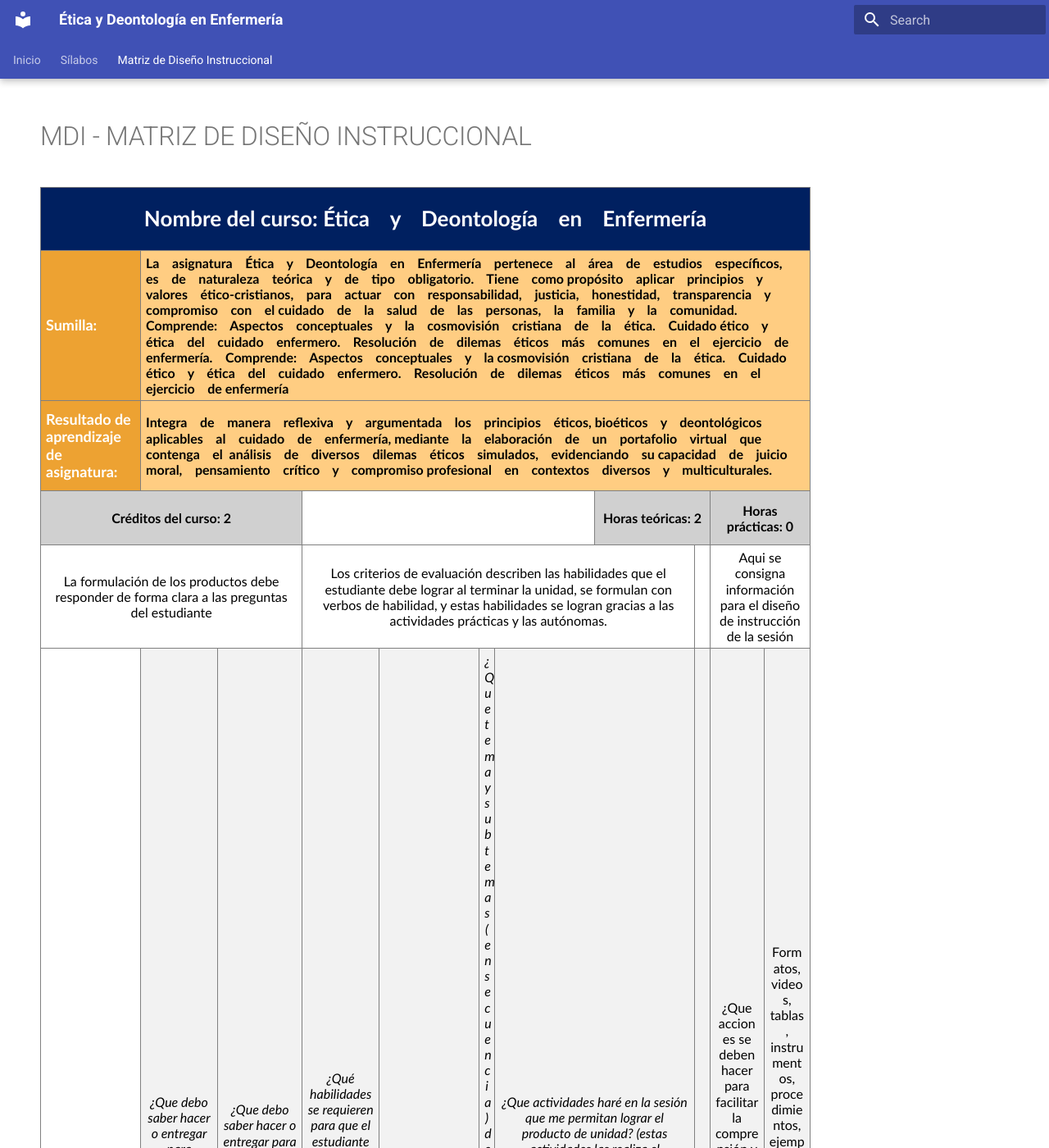
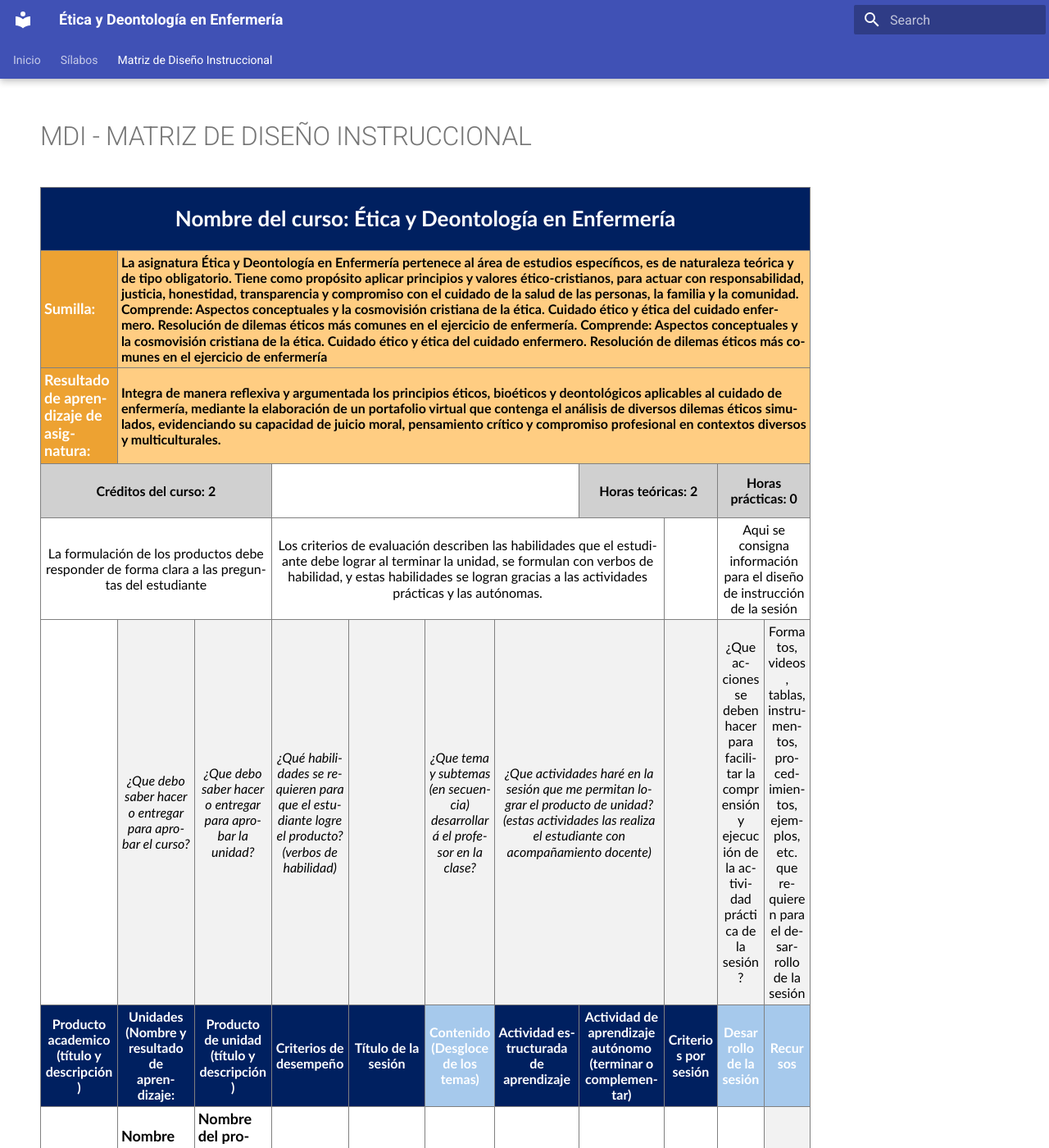
Before and after one commit to 262etica/262etica, an MkDocs documentation site: the page built from docs/mdi_matriz_diseno_instruccional.md, in a window 1280 px wide and 1400 px high. Shown: the whole window at 82% size. Built offline with MkDocs 1.6.1 and Material for MkDocs 9.7.7, drawn with Linux system fonts in a browser that asks for light colours.

Commit message:
first commit

```diff
--- a/docs/mdi_matriz_diseno_instruccional.md
+++ b/docs/mdi_matriz_diseno_instruccional.md
@@ -3,24 +3,27 @@
 <!-- Transcripcion estructural de la hoja MDI del archivo Excel original. -->
 
 <style>
+.md-sidebar--primary { display: none !important; }
+.md-content { margin-left: 0 !important; max-width: none !important; }
+.md-main__inner { max-width: none !important; }
 .mdi-wrap { overflow-x: visible; width: 100%; }
-.mdi-grid { border-collapse: collapse; table-layout: fixed; font-family: Calibri, Arial, sans-serif; font-size: 11px; width: 100%; min-width: 0; }
-.mdi-grid td { border: 1px solid #808080; padding: 5px 6px; white-space: pre-wrap; overflow-wrap: anywhere; line-height: 1.2; }
+.mdi-grid { border-collapse: collapse; table-layout: fixed; font-family: Calibri, Arial, sans-serif; font-size: 10px; width: 100%; min-width: 0; }
+.mdi-grid td { border: 1px solid #808080; padding: 4px; white-space: normal; overflow-wrap: break-word; word-break: normal; hyphens: auto; line-height: 1.2; }
 </style>
 
 <div class="mdi-wrap">
 <table class="mdi-grid">
 <colgroup>
-  <col style="width:13%">
   <col style="width:10%">
+  <col style="width:10%">
+  <col style="width:10%">
+  <col style="width:10%">
+  <col style="width:10%">
+  <col style="width:9%">
   <col style="width:11%">
-  <col style="width:10%">
-  <col style="width:13%">
-  <col style="width:2%">
-  <col style="width:13%">
-  <col style="width:13%">
-  <col style="width:2%">
+  <col style="width:11%">
   <col style="width:7%">
+  <col style="width:6%">
   <col style="width:6%">
 </colgroup>
 <tbody>
--- a/docs/stylesheets/extra.css
+++ b/docs/stylesheets/extra.css
@@ -11,14 +11,12 @@
   max-width: 100%;
 }
 
-@media screen and (min-width: 76.25em) {
-  .md-sidebar--primary {
-    display: none;
-  }
+.md-sidebar--primary {
+  display: none !important;
+}
 
-  .md-content {
-    margin-left: 0;
-  }
+.md-content {
+  margin-left: 0 !important;
 }
 
 @media screen and (max-width: 76.234375em) {
```
